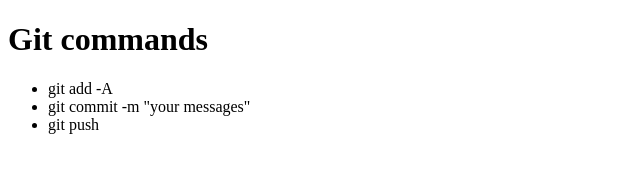
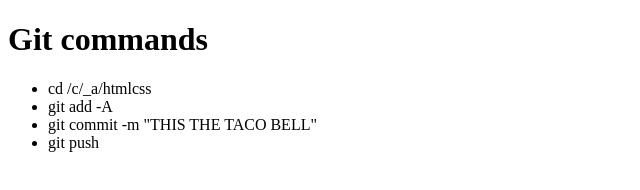
Before and after one commit to MelonButterG/MelonButterG.github.io, a plain HTML site: page structure/command.html in a window 1280 px wide. Shown: the whole page, without its empty margins (0-640 px from the left). Drawn offline with Linux system fonts and the light colour scheme.

Commit message:
THIS THE TACO BELL

```diff
--- a/structure/command.html
+++ b/structure/command.html
@@ -8,8 +8,9 @@
 
     <h1>Git commands</h1>
     <ul>
+       <li>cd /c/_a/htmlcss</li>
         <li>git add -A</li>
-        <li>git commit -m "your messages"</li>
+        <li>git commit -m "THIS THE TACO BELL"</li>
         <li>git push</li>
     </ul>
 
```
